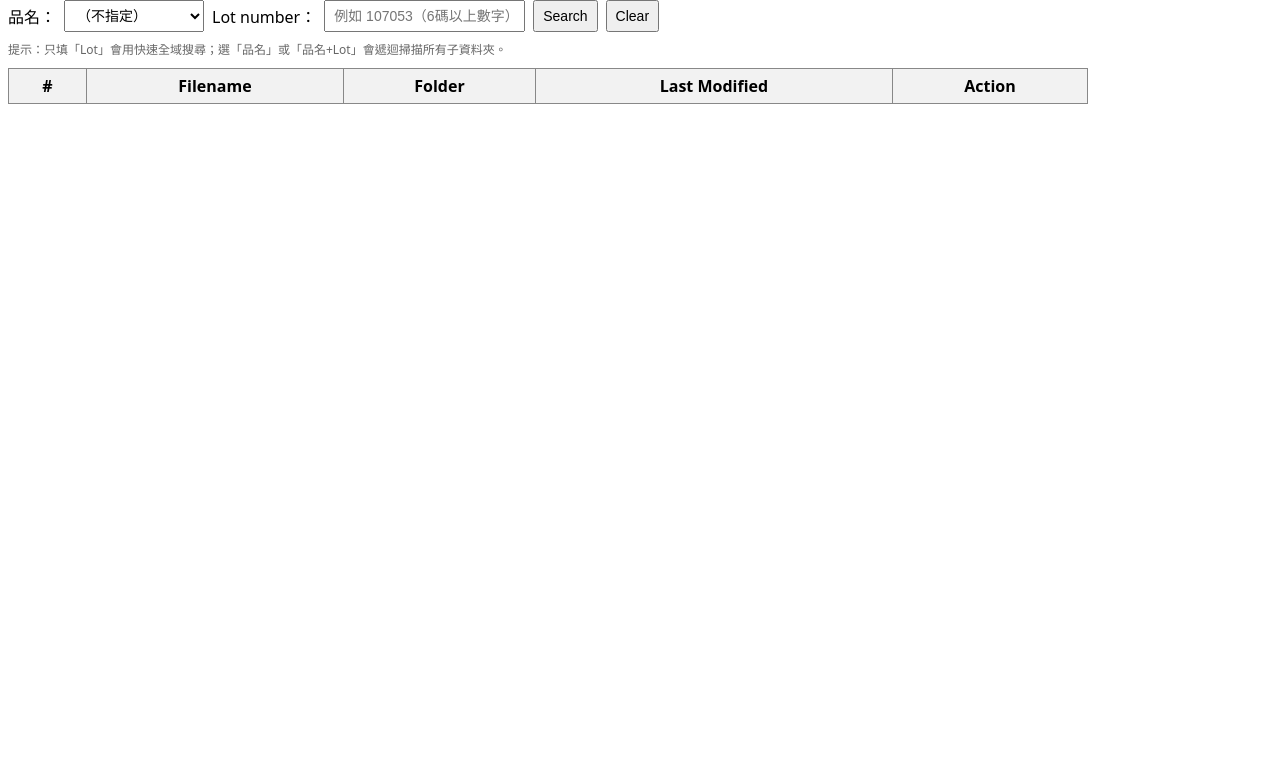
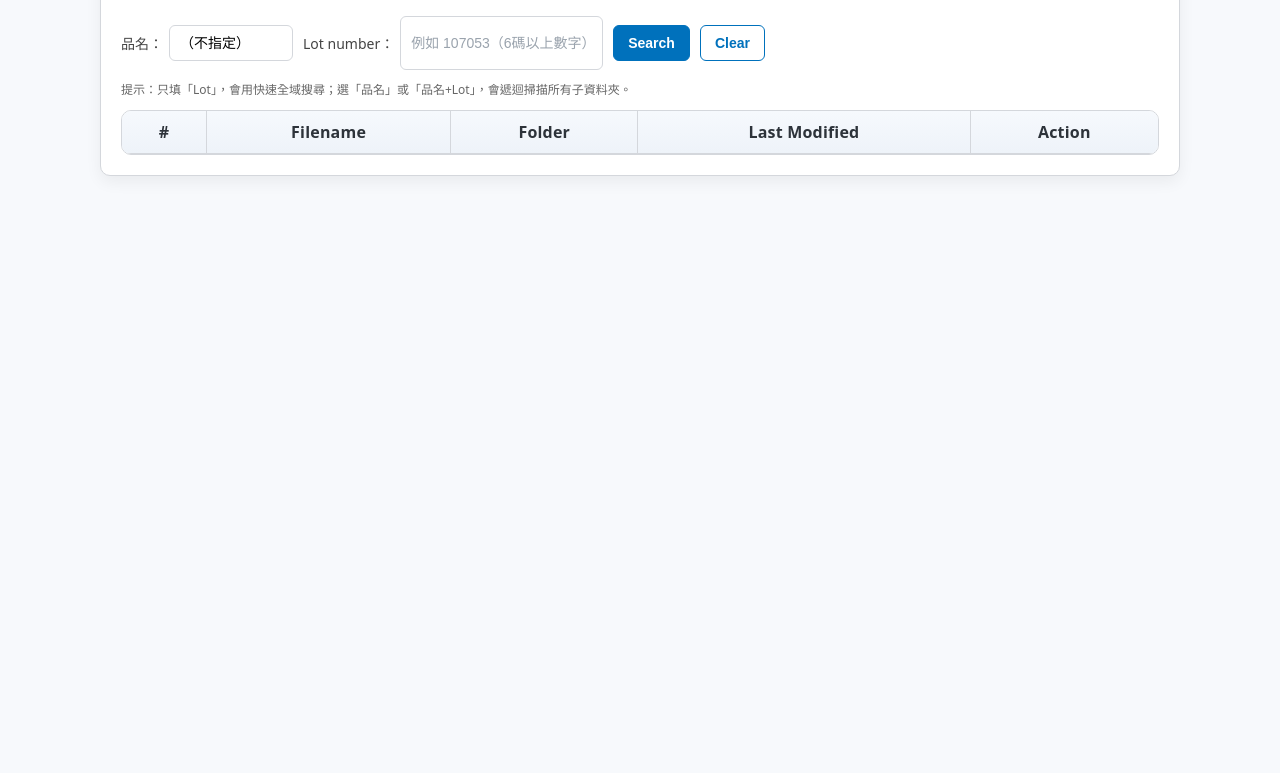
Before and after one commit to kjgkhkk/coa-search, a plain HTML site: page index.html in a window 1280 px wide. Shown: the part 75-848 px from the top of the page. Before the commit the page ends 800 px from the top, so only its background shows below. Drawn offline with Linux system fonts and the light colour scheme.

Commit message:
Update index.html

```diff
--- a/index.html
+++ b/index.html
@@ -5,22 +5,137 @@
   <title>Gunster Biotech — CoA Search (Product + Lot)</title>
   <meta name="viewport" content="width=device-width, initial-scale=1" />
   <style>
-    body { font-family: system-ui, -apple-system, "Segoe UI", Arial, "Noto Sans TC", sans-serif; }
-    h1 { margin: 16px 0; }
-    .controls { display:flex; gap:8px; align-items:center; flex-wrap: wrap; }
-    select, input, button { padding:6px 8px; font-size:14px; }
-    table { border-collapse: collapse; margin-top: 10px; width: 100%; max-width: 1080px; }
-    th, td { border:1px solid #888; padding:6px 8px; }
-    th { background:#f2f2f2; }
-    #statusMsg { margin:8px 0; color:#0b5bd3; }
-    .muted { color:#666; font-size:12px; }
+    /* =======================
+       GUNSTER THEME (tokens)
+       ======================= */
+    :root{
+      --gunster-blue: #0071BC;     /* 主色：按鈕/強調 */
+      --gunster-blue-d: #005A99;   /* hover/active */
+      --gunster-blue-xd:#004b80;   /* 深色文字/框線強化 */
+      --ink-1:#111; --ink-2:#444; --ink-3:#666;
+      --line:#d4d7dc;              /* 邊框灰 */
+      --bg:#fff; --bg-soft:#f7f9fc; --table-head:#eef3f9;
+      --radius:10px; --radius-sm:6px;
+      --shadow:0 6px 16px rgba(0,0,0,.06);
+    }
+
+    /* =======================
+       Base
+       ======================= */
+    html,body{height:100%}
+    body{
+      font-family:system-ui, -apple-system, "Segoe UI", Arial, "Noto Sans TC", sans-serif;
+      color:var(--ink-1);
+      background:var(--bg-soft);
+      margin:0; padding:24px;
+    }
+    .container{
+      max-width:1080px; margin:0 auto;
+    }
+    .card{
+      background:var(--bg);
+      border:1px solid var(--line);
+      border-radius:var(--radius);
+      box-shadow:var(--shadow);
+      padding:20px;
+    }
+    h1{
+      font-size:22px; margin:0 0 16px;
+      letter-spacing:.2px;
+    }
+
+    /* =======================
+       Controls
+       ======================= */
+    .controls{
+      display:flex; gap:10px; align-items:center; flex-wrap:wrap;
+      margin:8px 0 4px;
+    }
+    .field{
+      display:inline-flex; align-items:center; gap:6px;
+    }
+    .label{ color:var(--ink-2); font-size:14px; }
+
+    select,input[type="text"]{
+      appearance:none;
+      border:1px solid var(--line);
+      border-radius:var(--radius-sm);
+      padding:8px 10px;
+      font-size:14px; background:#fff;
+      min-height:36px;
+      outline:none;
+      transition:border-color .15s ease, box-shadow .15s ease;
+    }
+    select:focus,input[type="text"]:focus{
+      border-color:var(--gunster-blue);
+      box-shadow:0 0 0 3px rgba(0,113,188,.15);
+    }
+    input::placeholder{ color:#9aa3ad; }
+
+    /* Buttons — Gunster style */
+    .btn{
+      display:inline-flex; align-items:center; justify-content:center;
+      gap:8px;
+      border:1px solid var(--gunster-blue);
+      background:var(--gunster-blue);
+      color:#fff; min-height:36px;
+      padding:8px 14px; font-size:14px; font-weight:600;
+      border-radius:var(--radius-sm); cursor:pointer;
+      transition:background .15s ease, border-color .15s ease, transform .02s ease;
+      text-decoration:none;
+      user-select:none;
+    }
+    .btn:hover{ background:var(--gunster-blue-d); border-color:var(--gunster-blue-d); }
+    .btn:active{ transform:translateY(1px); }
+    .btn.secondary{
+      background:#fff; color:var(--gunster-blue);
+      border-color:var(--gunster-blue);
+    }
+    .btn.secondary:hover{
+      background:#f0f6fb;
+    }
+
+    /* Hint / status */
+    #statusMsg{ margin:10px 0 4px; color:var(--gunster-blue-xd); font-weight:600; }
+    .muted{ color:var(--ink-3); font-size:12px; }
+
+    /* =======================
+       Table
+       ======================= */
+    .table-wrap{
+      overflow:auto; border-radius:var(--radius); border:1px solid var(--line); background:#fff;
+    }
+    table{ width:100%; border-collapse:separate; border-spacing:0; min-width:720px; }
+    thead th{
+      position:sticky; top:0; z-index:1;
+      background:linear-gradient(180deg, #f6f9fd, var(--table-head));
+      color:#2d333a; font-weight:700; letter-spacing:.2px;
+      border-bottom:1px solid var(--line);
+    }
+    th,td{ padding:10px 12px; border-right:1px solid var(--line); }
+    th:last-child, td:last-child{ border-right:none; }
+    tbody tr{ border-top:1px solid var(--line); }
+    tbody tr:hover{ background:#fafcff; }
+    .col-idx{ width:60px; text-align:center; }
+    .col-action a{ color:var(--gunster-blue); text-decoration:none; font-weight:600; }
+    .col-action a:hover{ text-decoration:underline; }
+
+    /* Responsive tweaks */
+    @media (max-width:640px){
+      body{ padding:14px; }
+      .btn{ width:100%; }
+      .controls{ gap:8px; }
+    }
   </style>
 </head>
 <body>
+  <div class="container">
+    <div class="card">
       <h1>Gunster Biotech — CoA Search (Product + Lot)</h1>
 
       <div class="controls">
-    <label>品名：</label>
+        <div class="field">
+          <span class="label">品名：</span>
           <select id="productSelect">
             <option value="">（不指定）</option>
             <option>MB-P02-A</option>
@@ -57,25 +172,38 @@
             <option>MB-ASM</option>
             <option>MB-ESM</option>
           </select>
+        </div>
 
-    <label>Lot number：</label>
+        <div class="field">
+          <span class="label">Lot number：</span>
           <input id="lotInput" type="text" placeholder="例如 107053（6碼以上數字）" inputmode="numeric" />
-    <button onclick="searchFiles()">Search</button>
-    <button onclick="clearResults()">Clear</button>
+        </div>
+
+        <button class="btn" onclick="searchFiles()">Search</button>
+        <button class="btn secondary" onclick="clearResults()">Clear</button>
       </div>
 
       <div id="statusMsg"></div>
-  <div class="muted">提示：只填「Lot」會用快速全域搜尋；選「品名」或「品名+Lot」會遞迴掃描所有子資料夾。</div>
+      <div class="muted">提示：只填「Lot」，會用快速全域搜尋；選「品名」或「品名+Lot」，會遞迴掃描所有子資料夾。</div>
 
+      <div class="table-wrap" style="margin-top:12px;">
         <table id="resultsTable">
+          <thead>
             <tr>
-      <th>#</th>
+              <th class="col-idx">#</th>
               <th>Filename</th>
               <th>Folder</th>
               <th>Last Modified</th>
               <th>Action</th>
             </tr>
+          </thead>
+          <tbody>
+            <!-- results here -->
+          </tbody>
         </table>
+      </div>
+    </div>
+  </div>
 
   <script>
     // 你的金鑰與根資料夾
@@ -109,9 +237,7 @@
       return map;
     }
 
-    // ---- 重點修正：子資料夾「不套名稱篩選」，檔案才篩 ----
-
-    // ① 列出「所有子資料夾」（不套 name 篩選）
+    // 列出「所有子資料夾」（不套 name 篩選）
     async function listSubfolders(folderId, pageToken = '') {
       const q = `'${folderId}'+in+parents+and+trashed=false+and+mimeType='application/vnd.google-apps.folder'`;
       const url = `https://www.googleapis.com/drive/v3/files?q=${q}&fields=files(id,name),nextPageToken&pageSize=200${supports}&pageToken=${pageToken}&key=${API_KEY}`;
@@ -119,11 +245,11 @@
       return r.json();
     }
 
-    // ② 列出「檔案」（可套 name 篩選；排除資料夾）
+    // 列出「檔案」（可套 name 篩選；排除資料夾）
     async function listFilesInFolderFiltered(folderId, textClauses, pageToken = '') {
       const nameFilter = textClauses.length
         ? textClauses.map(t => `name+contains+'${encodeURIComponent(t).replace(/'/g,"%27")}'`).join('+and+')
-        : ''; // 允許空白 → 抓該夾所有檔案
+        : '';
 
       let q = `'${folderId}'+in+parents+and+trashed=false+and+mimeType!='application/vnd.google-apps.folder'`;
       if (nameFilter) q += `+and+${nameFilter}`;
@@ -133,9 +259,8 @@
       return r.json();
     }
 
-    // ③ 遞迴搜尋：先抓檔案(有關鍵字篩) → 再抓所有子夾(不篩)往下走
+    // 遞迴搜尋：先抓檔案(有關鍵字篩) → 再抓所有子夾(不篩)往下走
     async function searchRecursively(folderId, textClauses, out) {
-      // 檔案（有關鍵字篩選）
       let token = '';
       do {
         const data = await limit(() => listFilesInFolderFiltered(folderId, textClauses, token));
@@ -143,7 +268,6 @@
         token = data.nextPageToken || '';
       } while (token);
 
-      // 子資料夾（不篩名稱）
       let ft = '';
       const subs = [];
       do {
@@ -152,16 +276,18 @@
         ft = d.nextPageToken || '';
       } while (ft);
 
-      // 並行遞迴
       await Promise.all(subs.map(id => searchRecursively(id, textClauses, out)));
     }
 
-    // ④ Lot 快速全域搜尋（僅輸入 6+ 位數字時）
+    // Lot 快速全域搜尋（僅輸入 6+ 位數字時）→ 排除資料夾
     async function fastLotSearch(lot) {
       let token = ''; const out = [];
-      const filter = `name+contains+'${encodeURIComponent(lot).replace(/'/g,"%27")}'`;
+      const filter = `name+contains+'${encodeURIComponent(lot).replace(/'/g,"%27")}'`
+                   + `+and+mimeType!='application/vnd.google-apps.folder'`;
       do {
-        const url = `https://www.googleapis.com/drive/v3/files?q=${filter}+and+trashed=false&fields=files(id,name,parents,modifiedTime),nextPageToken&pageSize=200${supports}&pageToken=${token}&key=${API_KEY}`;
+        const url = `https://www.googleapis.com/drive/v3/files?q=${filter}+and+trashed=false`
+                  + `&fields=files(id,name,parents,modifiedTime),nextPageToken&pageSize=200${supports}`
+                  + `&pageToken=${token}&key=${API_KEY}`;
         const j = await fetch(url).then(r => r.json());
         if (j.files) out.push(...j.files);
         token = j.nextPageToken || '';
@@ -170,14 +296,8 @@
     }
 
     function resetTable() {
-      document.getElementById('resultsTable').innerHTML = `
-        <tr>
-          <th>#</th>
-          <th>Filename</th>
-          <th>Folder</th>
-          <th>Last Modified</th>
-          <th>Action</th>
-        </tr>`;
+      const tbody = document.querySelector('#resultsTable tbody');
+      tbody.innerHTML = '';
     }
 
     function clearResults() {
@@ -191,7 +311,7 @@
       const product = document.getElementById('productSelect').value.trim();
       const lot     = document.getElementById('lotInput').value.trim();
       const status  = document.getElementById('statusMsg');
-      const table   = document.getElementById('resultsTable');
+      const tbody   = document.querySelector('#resultsTable tbody');
 
       resetTable();
       status.textContent = '⏳ 正在搜尋，請稍候…';
@@ -201,31 +321,29 @@
 
       try {
         if (isLotOnly) {
-          // 僅 Lot → 全域快速
           files = await fastLotSearch(lot);
         } else {
-          // 有選品名（不論 Lot 是否空白），或 Lot 不是純數字 → 遞迴全層
           const clauses = [];
           if (product) clauses.push(product);
           if (lot)     clauses.push(lot);
           await searchRecursively(FOLDER_ID, clauses, files);
         }
 
-        // 批次取資料夾名稱、排序與呈現
         const parentIds = files.flatMap(f => f.parents || []);
         const folderMap = await getFolderNames(parentIds);
         files.sort((a,b) => new Date(b.modifiedTime) - new Date(a.modifiedTime));
 
         files.forEach((f, i) => {
-          const row = table.insertRow();
-          row.insertCell(0).innerText = i + 1;
-          row.insertCell(1).innerText = f.name;
-          row.insertCell(2).innerText = folderMap[f.parents?.[0]] || '';
-          row.insertCell(3).innerText = new Date(f.modifiedTime).toLocaleString();
-          const a = document.createElement('a');
-          a.href = `https://drive.google.com/uc?id=${f.id}&export=download`;
-          a.innerText = 'Download';
-          row.insertCell(4).appendChild(a);
+          const tr = document.createElement('tr');
+          tr.innerHTML = `
+            <td class="col-idx">${i+1}</td>
+            <td>${f.name}</td>
+            <td>${folderMap[f.parents?.[0]] || ''}</td>
+            <td>${new Date(f.modifiedTime).toLocaleString()}</td>
+            <td class="col-action">
+              <a href="https://drive.google.com/uc?id=${f.id}&export=download" target="_blank" rel="noopener">Download</a>
+            </td>`;
+          tbody.appendChild(tr);
         });
 
         const secs = ((Date.now() - start) / 1000).toFixed(2);
```
Lines whose indentation alone changed are shown as unchanged.
